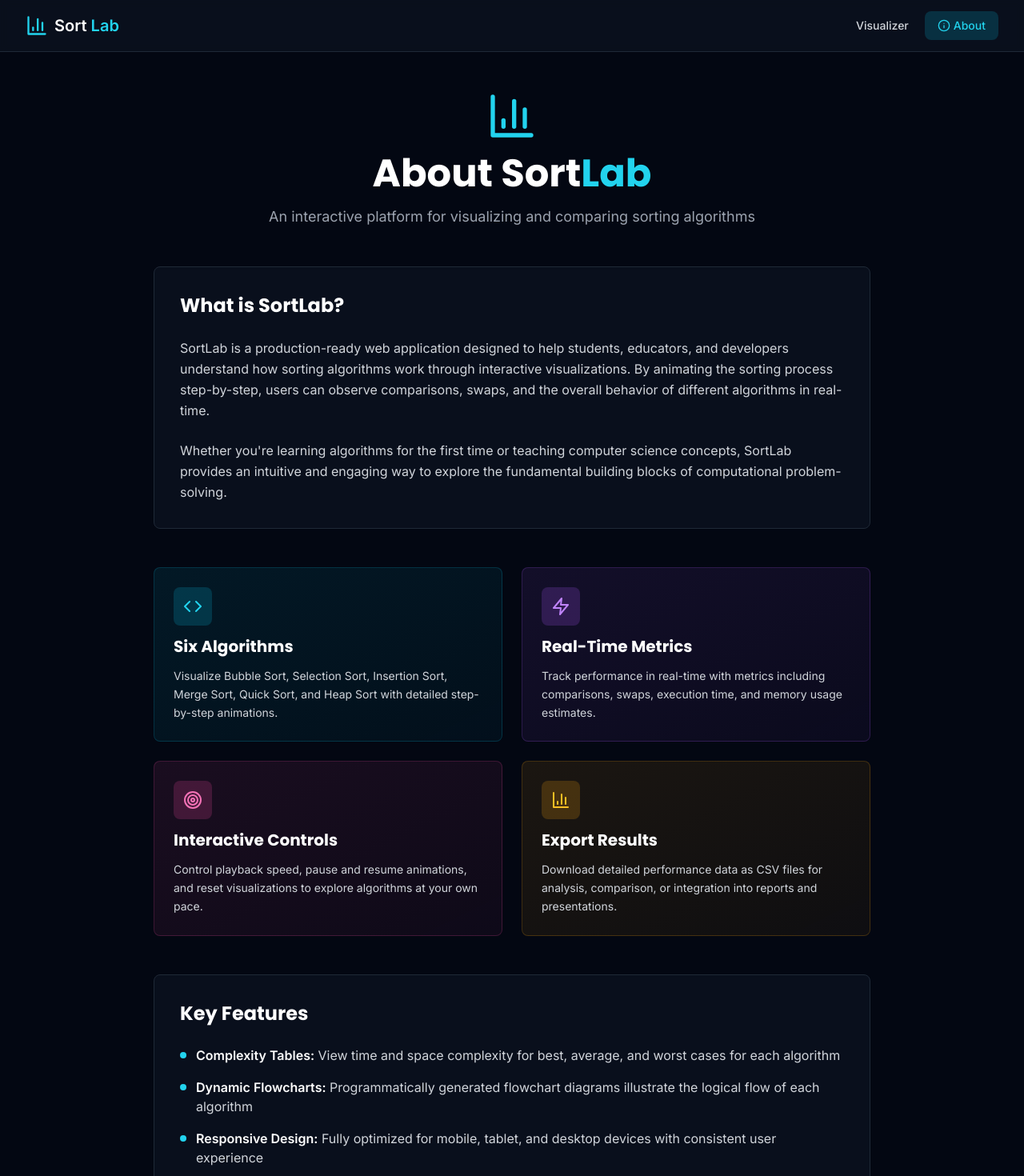
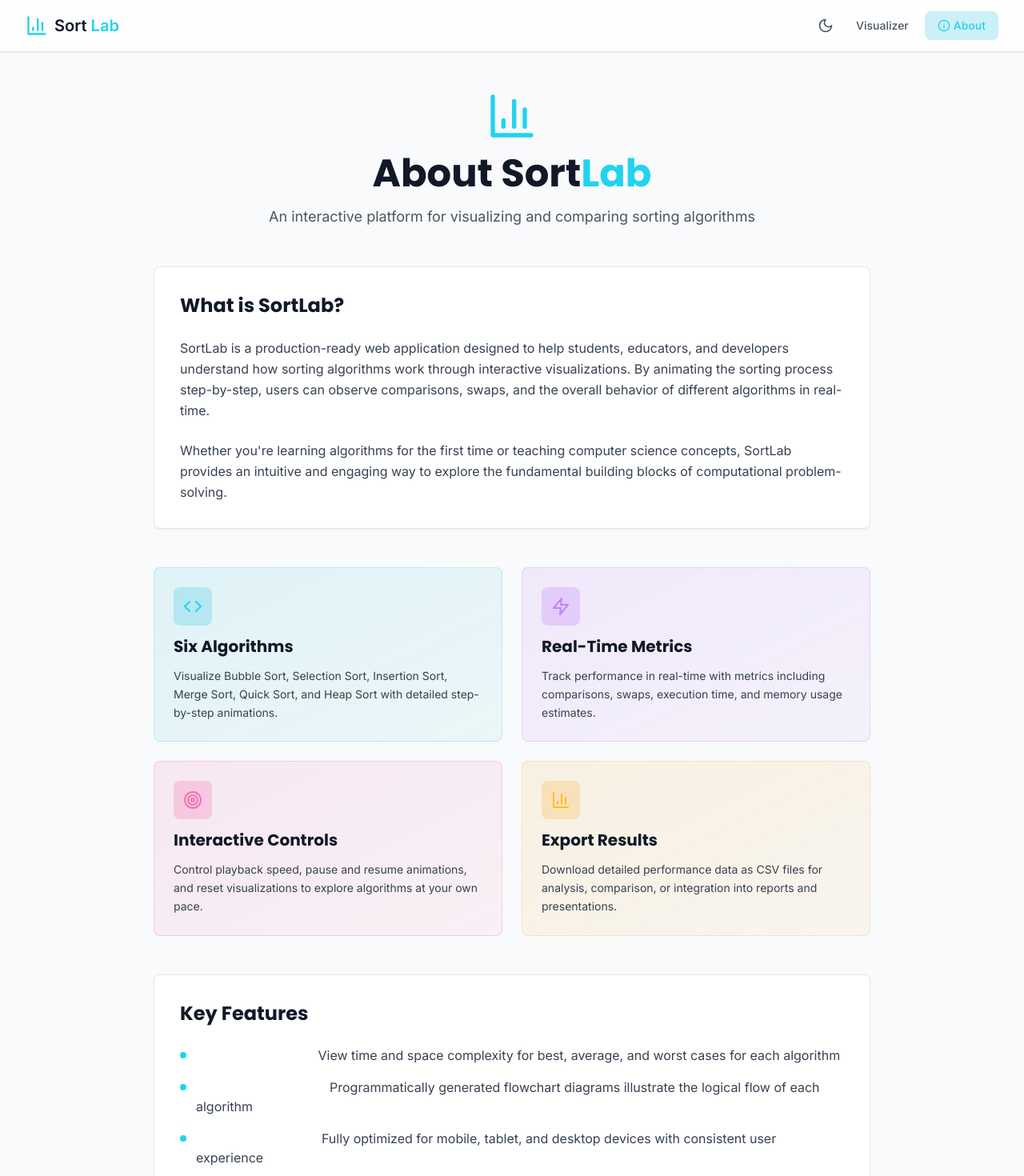
Before and after one commit to dhyan2815/SortLab, a React (Vite) app: page /about in a window 1280 px wide. Shown: the top 1470 px of the page at 80% size. Built offline with nearby package versions, Linux system fonts and the light colour scheme.

Commit message:
add: dark theme functionality

```diff
--- a/src/App.tsx
+++ b/src/App.tsx
@@ -6,7 +6,7 @@ import About from './pages/About';
 function App() {
   return (
     <Router>
-      <div className="min-h-screen bg-gray-950">
+      <div className="min-h-screen bg-gray-50 dark:bg-gray-950 transition-colors duration-200">
         <Navigation />
         <Routes>
           <Route path="/" element={<Visualizer />} />
--- a/src/components/FlowchartDiagram.tsx
+++ b/src/components/FlowchartDiagram.tsx
@@ -152,8 +152,8 @@ export default function FlowchartDiagram({ algorithm }: FlowchartDiagramProps) {
   }, [algorithm]);
 
   return (
-    <div className="bg-gray-900/50 border border-gray-800 rounded-lg p-4 sm:p-6">
-      <h3 className="text-lg font-bold text-white mb-4">Algorithm Flowchart</h3>
+    <div className="bg-white dark:bg-gray-900/50 border border-gray-200 dark:border-gray-800 rounded-lg p-4 sm:p-6 shadow-sm dark:shadow-none">
+      <h3 className="text-lg font-bold text-gray-900 dark:text-white mb-4">Algorithm Flowchart</h3>
       <div className="overflow-x-auto">
         <svg ref={svgRef} className="w-full"></svg>
       </div>
--- a/src/components/Navigation.tsx
+++ b/src/components/Navigation.tsx
@@ -1,27 +1,41 @@
 import { Link, useLocation } from 'react-router-dom';
-import { BarChart3, Info } from 'lucide-react';
+import { BarChart3, Info, Sun, Moon } from 'lucide-react';
+import { useTheme } from '../contexts/ThemeContext';
 
 export default function Navigation() {
   const location = useLocation();
+  const { theme, toggleTheme } = useTheme();
 
   const isActive = (path: string) => location.pathname === path;
 
   return (
-    <nav className="bg-gray-900/50 backdrop-blur-sm border-b border-gray-800 sticky top-0 z-50">
+    <nav className="bg-white/80 dark:bg-gray-900/50 backdrop-blur-sm border-b border-gray-200 dark:border-gray-800 sticky top-0 z-50 shadow-sm dark:shadow-none">
       <div className="container mx-auto px-4 sm:px-6 lg:px-8">
         <div className="flex items-center justify-between h-16">
           <Link to="/" className="flex items-center space-x-2 group">
             <BarChart3 className="w-7 h-7 text-cyan-400 transition-transform group-hover:scale-110" />
-            <span className="text-xl font-bold text-white">Sort<span className="text-cyan-400"> Lab</span></span>
+            <span className="text-xl font-bold text-gray-900 dark:text-white">Sort<span className="text-cyan-400"> Lab</span></span>
           </Link>
 
-          <div className="flex space-x-1">
+          <div className="flex items-center space-x-1">
+            <button
+              onClick={toggleTheme}
+              className="p-2 rounded-lg text-gray-600 dark:text-gray-300 hover:text-gray-900 dark:hover:text-white hover:bg-gray-100 dark:hover:bg-gray-800/50 transition-all duration-200"
+              aria-label="Toggle theme"
+            >
+              {theme === 'light' ? (
+                <Moon className="w-5 h-5" />
+              ) : (
+                <Sun className="w-5 h-5" />
+              )}
+            </button>
+
             <Link
               to="/"
               className={`px-4 py-2 rounded-lg text-sm font-medium transition-all duration-200 ${
                 isActive('/')
                   ? 'bg-cyan-500/20 text-cyan-400'
-                  : 'text-gray-300 hover:text-white hover:bg-gray-800/50'
+                  : 'text-gray-600 dark:text-gray-300 hover:text-gray-900 dark:hover:text-white hover:bg-gray-100 dark:hover:bg-gray-800/50'
               }`}
             >
               Visualizer
@@ -31,7 +45,7 @@ export default function Navigation() {
               className={`px-4 py-2 rounded-lg text-sm font-medium transition-all duration-200 flex items-center space-x-1 ${
                 isActive('/about')
                   ? 'bg-cyan-500/20 text-cyan-400'
-                  : 'text-gray-300 hover:text-white hover:bg-gray-800/50'
+                  : 'text-gray-600 dark:text-gray-300 hover:text-gray-900 dark:hover:text-white hover:bg-gray-100 dark:hover:bg-gray-800/50'
               }`}
             >
               <Info className="w-4 h-4" />
--- /dev/null
+++ b/src/contexts/ThemeContext.tsx
@@ -0,0 +1,57 @@
+import { createContext, useContext, useEffect, useState, ReactNode } from 'react';
+
+type Theme = 'light' | 'dark';
+
+interface ThemeContextType {
+  theme: Theme;
+  toggleTheme: () => void;
+}
+
+const ThemeContext = createContext<ThemeContextType | undefined>(undefined);
+
+export function ThemeProvider({ children }: { children: ReactNode }) {
+  const [theme, setTheme] = useState<Theme>(() => {
+    // Check localStorage first, then system preference
+    const savedTheme = localStorage.getItem('theme') as Theme;
+    if (savedTheme) {
+      return savedTheme;
+    }
+
+    // Check system preference
+    if (window.matchMedia('(prefers-color-scheme: dark)').matches) {
+      return 'dark';
+    }
+
+    return 'light';
+  });
+
+  useEffect(() => {
+    const root = window.document.documentElement;
+
+    if (theme === 'dark') {
+      root.classList.add('dark');
+    } else {
+      root.classList.remove('dark');
+    }
+
+    localStorage.setItem('theme', theme);
+  }, [theme]);
+
+  const toggleTheme = () => {
+    setTheme(prevTheme => prevTheme === 'light' ? 'dark' : 'light');
+  };
+
+  return (
+    <ThemeContext.Provider value={{ theme, toggleTheme }}>
+      {children}
+    </ThemeContext.Provider>
+  );
+}
+
+export function useTheme() {
+  const context = useContext(ThemeContext);
+  if (context === undefined) {
+    throw new Error('useTheme must be used within a ThemeProvider');
+  }
+  return context;
+}
--- a/src/main.tsx
+++ b/src/main.tsx
@@ -1,10 +1,13 @@
 import { StrictMode } from 'react';
 import { createRoot } from 'react-dom/client';
 import App from './App.tsx';
+import { ThemeProvider } from './contexts/ThemeContext.tsx';
 import './index.css';
 
 createRoot(document.getElementById('root')!).render(
   <StrictMode>
-    <App />
+    <ThemeProvider>
+      <App />
+    </ThemeProvider>
   </StrictMode>
 );
--- a/src/pages/About.tsx
+++ b/src/pages/About.tsx
@@ -2,30 +2,30 @@ import { BarChart3, Zap, Code, Target } from 'lucide-react';
 
 export default function About() {
   return (
-    <div className="min-h-screen bg-gray-950">
+    <div className="min-h-screen bg-gray-50 dark:bg-gray-950 transition-colors duration-200">
       <div className="container mx-auto px-4 sm:px-6 lg:px-8 py-12">
         <div className="max-w-4xl mx-auto space-y-12">
           <div className="text-center space-y-4">
             <div className="flex justify-center mb-4">
               <BarChart3 className="w-16 h-16 text-cyan-400" />
             </div>
-            <h1 className="text-4xl sm:text-5xl font-bold text-white">
+            <h1 className="text-4xl sm:text-5xl font-bold text-gray-900 dark:text-white">
               About Sort<span className="text-cyan-400">Lab</span>
             </h1>
-            <p className="text-lg text-gray-400 max-w-2xl mx-auto">
+            <p className="text-lg text-gray-600 dark:text-gray-400 max-w-2xl mx-auto">
               An interactive platform for visualizing and comparing sorting algorithms
             </p>
           </div>
 
-          <div className="bg-gray-900/50 border border-gray-800 rounded-lg p-8 space-y-6">
-            <h2 className="text-2xl font-bold text-white">What is SortLab?</h2>
-            <p className="text-gray-300 leading-relaxed">
+          <div className="bg-white dark:bg-gray-900/50 border border-gray-200 dark:border-gray-800 rounded-lg p-8 space-y-6 shadow-sm dark:shadow-none">
+            <h2 className="text-2xl font-bold text-gray-900 dark:text-white">What is SortLab?</h2>
+            <p className="text-gray-700 dark:text-gray-300 leading-relaxed">
               SortLab is a production-ready web application designed to help students, educators, and developers
               understand how sorting algorithms work through interactive visualizations. By animating the sorting
               process step-by-step, users can observe comparisons, swaps, and the overall behavior of different
               algorithms in real-time.
             </p>
-            <p className="text-gray-300 leading-relaxed">
+            <p className="text-gray-700 dark:text-gray-300 leading-relaxed">
               Whether you're learning algorithms for the first time or teaching computer science concepts,
               SortLab provides an intuitive and engaging way to explore the fundamental building blocks of
               computational problem-solving.
@@ -37,8 +37,8 @@ export default function About() {
               <div className="w-12 h-12 bg-cyan-500/20 rounded-lg flex items-center justify-center">
                 <Code className="w-6 h-6 text-cyan-400" />
               </div>
-              <h3 className="text-xl font-bold text-white">Six Algorithms</h3>
-              <p className="text-gray-300 text-sm leading-relaxed">
+              <h3 className="text-xl font-bold text-gray-900 dark:text-white">Six Algorithms</h3>
+              <p className="text-gray-700 dark:text-gray-300 text-sm leading-relaxed">
                 Visualize Bubble Sort, Selection Sort, Insertion Sort, Merge Sort, Quick Sort, and Heap Sort
                 with detailed step-by-step animations.
               </p>
@@ -48,8 +48,8 @@ export default function About() {
               <div className="w-12 h-12 bg-purple-500/20 rounded-lg flex items-center justify-center">
                 <Zap className="w-6 h-6 text-purple-400" />
               </div>
-              <h3 className="text-xl font-bold text-white">Real-Time Metrics</h3>
-              <p className="text-gray-300 text-sm leading-relaxed">
+              <h3 className="text-xl font-bold text-gray-900 dark:text-white">Real-Time Metrics</h3>
+              <p className="text-gray-700 dark:text-gray-300 text-sm leading-relaxed">
                 Track performance in real-time with metrics including comparisons, swaps, execution time,
                 and memory usage estimates.
               </p>
@@ -59,8 +59,8 @@ export default function About() {
               <div className="w-12 h-12 bg-pink-500/20 rounded-lg flex items-center justify-center">
                 <Target className="w-6 h-6 text-pink-400" />
               </div>
-              <h3 className="text-xl font-bold text-white">Interactive Controls</h3>
-              <p className="text-gray-300 text-sm leading-relaxed">
+              <h3 className="text-xl font-bold text-gray-900 dark:text-white">Interactive Controls</h3>
+              <p className="text-gray-700 dark:text-gray-300 text-sm leading-relaxed">
                 Control playback speed, pause and resume animations, and reset visualizations to explore
                 algorithms at your own pace.
               </p>
@@ -70,21 +70,21 @@ export default function About() {
               <div className="w-12 h-12 bg-amber-500/20 rounded-lg flex items-center justify-center">
                 <BarChart3 className="w-6 h-6 text-amber-400" />
               </div>
-              <h3 className="text-xl font-bold text-white">Export Results</h3>
-              <p className="text-gray-300 text-sm leading-relaxed">
+              <h3 className="text-xl font-bold text-gray-900 dark:text-white">Export Results</h3>
+              <p className="text-gray-700 dark:text-gray-300 text-sm leading-relaxed">
                 Download detailed performance data as CSV files for analysis, comparison, or integration
                 into reports and presentations.
               </p>
             </div>
           </div>
 
-          <div className="bg-gray-900/50 border border-gray-800 rounded-lg p-8 space-y-6">
-            <h2 className="text-2xl font-bold text-white">Key Features</h2>
+          <div className="bg-white dark:bg-gray-900/50 border border-gray-200 dark:border-gray-800 rounded-lg p-8 space-y-6 shadow-sm dark:shadow-none">
+            <h2 className="text-2xl font-bold text-gray-900 dark:text-white">Key Features</h2>
             <ul className="space-y-4">
               <li className="flex items-start space-x-3">
                 <div className="w-2 h-2 bg-cyan-400 rounded-full mt-2 flex-shrink-0"></div>
                 <div>
-                  <p className="text-gray-300">
+                  <p className="text-gray-700 dark:text-gray-300">
                     <span className="font-semibold text-white">Complexity Tables:</span> View time and space
                     complexity for best, average, and worst cases for each algorithm
                   </p>
@@ -93,7 +93,7 @@ export default function About() {
               <li className="flex items-start space-x-3">
                 <div className="w-2 h-2 bg-cyan-400 rounded-full mt-2 flex-shrink-0"></div>
                 <div>
-                  <p className="text-gray-300">
+                  <p className="text-gray-700 dark:text-gray-300">
                     <span className="font-semibold text-white">Dynamic Flowcharts:</span> Programmatically
                     generated flowchart diagrams illustrate the logical flow of each algorithm
                   </p>
@@ -102,7 +102,7 @@ export default function About() {
               <li className="flex items-start space-x-3">
                 <div className="w-2 h-2 bg-cyan-400 rounded-full mt-2 flex-shrink-0"></div>
                 <div>
-                  <p className="text-gray-300">
+                  <p className="text-gray-700 dark:text-gray-300">
                     <span className="font-semibold text-white">Responsive Design:</span> Fully optimized
                     for mobile, tablet, and desktop devices with consistent user experience
                   </p>
@@ -111,7 +111,7 @@ export default function About() {
               <li className="flex items-start space-x-3">
                 <div className="w-2 h-2 bg-cyan-400 rounded-full mt-2 flex-shrink-0"></div>
                 <div>
-                  <p className="text-gray-300">
+                  <p className="text-gray-700 dark:text-gray-300">
                     <span className="font-semibold text-white">Custom Input:</span> Enter your own data
                     sets to see how different algorithms handle various input patterns
                   </p>
@@ -120,7 +120,7 @@ export default function About() {
               <li className="flex items-start space-x-3">
                 <div className="w-2 h-2 bg-cyan-400 rounded-full mt-2 flex-shrink-0"></div>
                 <div>
-                  <p className="text-gray-300">
+                  <p className="text-gray-700 dark:text-gray-300">
                     <span className="font-semibold text-white">Smooth Animations:</span> D3.js-powered
                     visualizations with natural easing and transitions for clarity
                   </p>
@@ -129,8 +129,8 @@ export default function About() {
             </ul>
           </div>
 
-          <div className="bg-gradient-to-r from-cyan-500/10 to-purple-500/10 border border-cyan-500/30 rounded-lg p-8 text-center space-y-4">
-            <h2 className="text-2xl font-bold text-white">Technology Stack</h2>
+          <div className="bg-gradient-to-r from-cyan-500/10 to-purple-500/10 border border-cyan-500/30 dark:border-cyan-500/30 rounded-lg p-8 text-center space-y-4">
+            <h2 className="text-2xl font-bold text-gray-900 dark:text-white">Technology Stack</h2>
             <div className="flex flex-wrap justify-center gap-3 text-sm">
               <span className="px-4 py-2 bg-gray-900/50 border border-gray-700 rounded-full text-cyan-400 font-medium">
                 React
@@ -150,7 +150,7 @@ export default function About() {
             </div>
           </div>
 
-          <div className="text-center text-gray-500 text-sm pt-8 border-t border-gray-800">
+          <div className="text-center text-gray-500 dark:text-gray-500 text-sm pt-8 border-t border-gray-200 dark:border-gray-800">
             <p>Built with attention to detail for optimal learning and exploration</p>
           </div>
         </div>
--- a/tailwind.config.js
+++ b/tailwind.config.js
@@ -1,6 +1,7 @@
 /** @type {import('tailwindcss').Config} */
 export default {
     content: ['./index.html', './src/**/*.{js,ts,jsx,tsx}'],
+    darkMode: 'class',
     theme: {
       extend: {},
     },
```
Also changed, not shown: src/components/ComplexityTable.tsx (+17 -17 lines), src/components/PerformanceMetrics.tsx (+16 -16 lines), src/components/VisualizationCanvas.tsx (+7 -7 lines), src/pages/Visualizer.tsx (+20 -20 lines).
